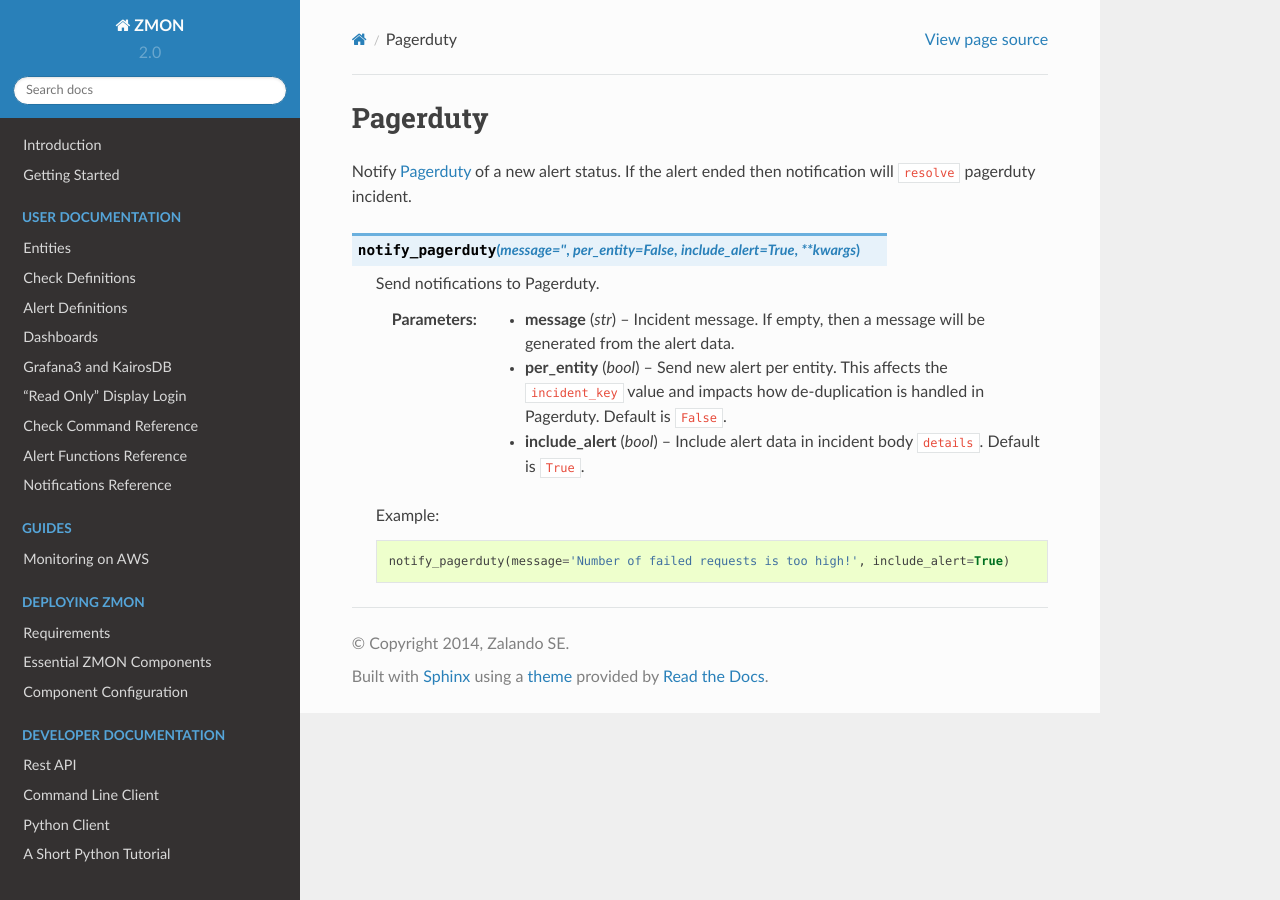
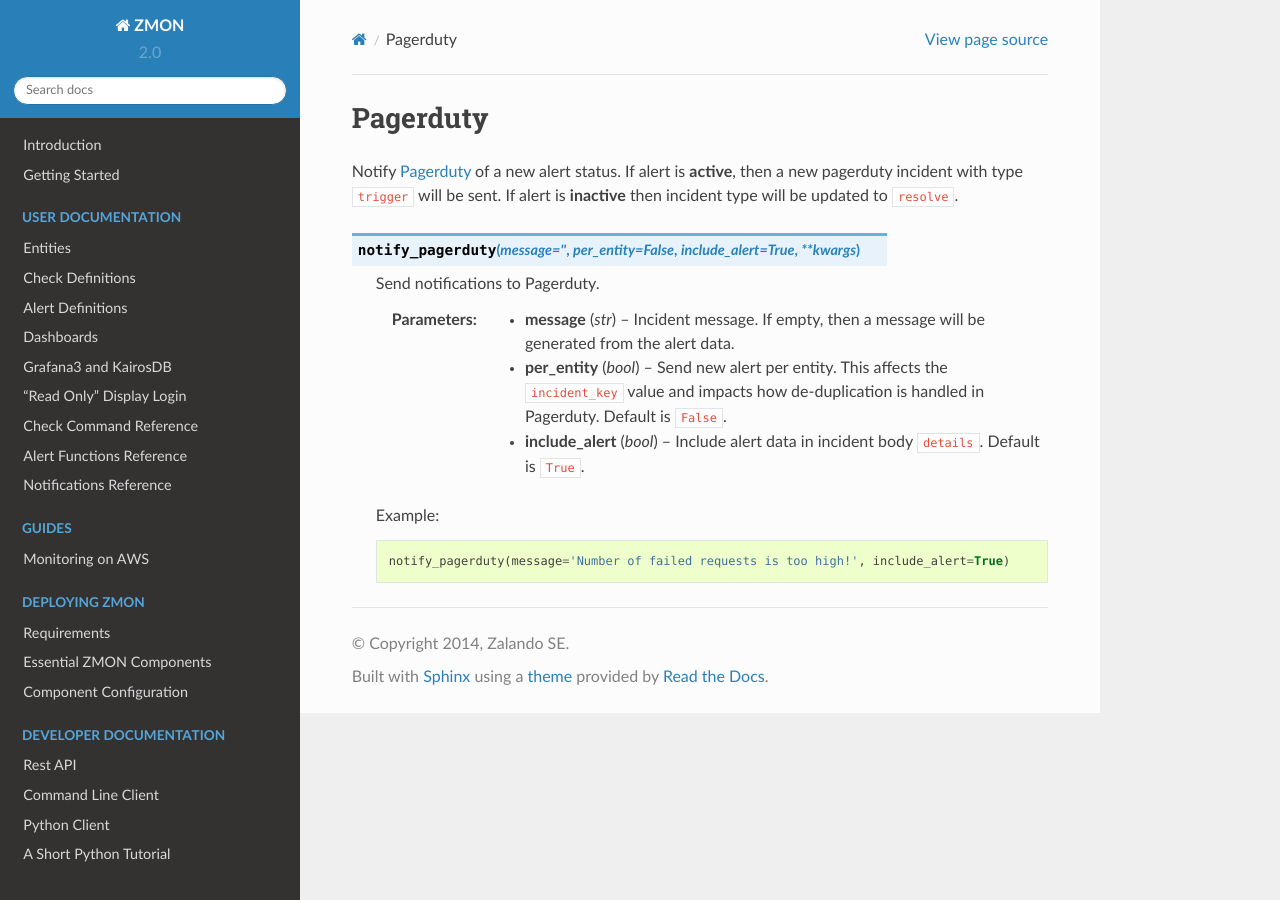
Before and after one commit to zalando-zmon/zmon-docs, a Sphinx documentation site: the page built from docs/user/notifications/pagerduty.rst, in a window 1280 px wide. Built offline with Sphinx 7.4.7 and the Read the Docs theme 2.0.0, drawn with Linux system fonts in a browser that asks for light colours.

Commit message:
Update description

```diff
--- a/docs/user/notifications/pagerduty.rst
+++ b/docs/user/notifications/pagerduty.rst
@@ -1,7 +1,7 @@
 Pagerduty
 ---------
 
-Notify `Pagerduty <https://www.pagerduty.com/>`_ of a new alert status. If the alert ended then notification will ``resolve`` pagerduty incident.
+Notify `Pagerduty <https://www.pagerduty.com/>`_ of a new alert status. If alert is **active**, then a new pagerduty incident with type ``trigger`` will be sent. If alert is **inactive** then incident type will be updated to ``resolve``.
 
 
 .. py:function:: notify_pagerduty(message='', per_entity=False, include_alert=True, **kwargs)
```
